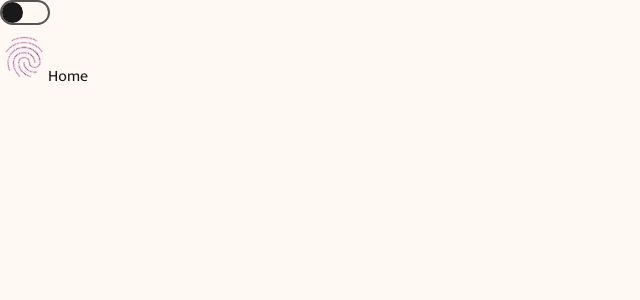
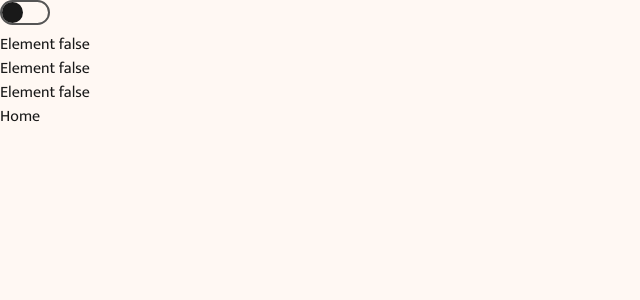
Before and after one commit to naHDop-tech/e-passport, a React (Create React App) app in the folder client/: page / in a window 1280 px wide. Shown: the top 300 px of the page, without its empty margins (0-640 px from the left). Built offline with nearby package versions, Linux system fonts and the light colour scheme.

Commit message:
feat: implement test navbar

```diff
--- a/client/src/App.tsx
+++ b/client/src/App.tsx
@@ -1,19 +1,22 @@
-import { useRecoilValue } from 'recoil'
+// import { useRecoilValue } from 'recoil'
 import { Route, BrowserRouter as Router, Routes } from 'react-router-dom';
 
 import { ThemeToggle } from './components/common/ThemeToggle'
 import { withTheme } from './components/HOC/withTheme'
-import { themeStateSelector } from './store/theme/selector'
-import { ReactComponent as FingerPrint } from '../src/img/svg/finger-print.icon.svg';
+// import { themeStateSelector } from './store/theme/selector'
+import { NavSideBar } from './components/NavSideBar'
+import { items } from './components/NavSideBar/types'
+// import { ReactComponent as FingerPrintIcon } from '../src/img/svg/finger-print.icon.svg';
 
 const ThemeToggleWithThemeState = withTheme(ThemeToggle)
 
 export function App(): JSX.Element {
-  const { colorMap } = useRecoilValue(themeStateSelector)
+  // const { colorMap } = useRecoilValue(themeStateSelector)
   return (
     <>
       <ThemeToggleWithThemeState />
-      <FingerPrint color={colorMap['--color-accent']} />
+      <NavSideBar items={items} />
+      {/* <FingerPrintIcon color={colorMap['--color-accent']} /> */}
       <Router>
         <Routes>
           <Route path='/' element={<>Home</>} />
--- /dev/null
+++ b/client/src/components/NavSideBar/NavSideBar.module.css
@@ -0,0 +1,8 @@
+.wrapper {
+  width: 300px;
+  backgroud-color: var(--color-primary);
+}
+
+.active {
+  color: var(--color-secondary);
+}
--- /dev/null
+++ b/client/src/components/NavSideBar/NavSideBar.tsx
@@ -0,0 +1,54 @@
+
+import { useState } from 'react'
+
+import s from './NavSideBar.module.css'
+
+import { IItem } from './types'
+const styles = s as unknown as INavSideBarStyle
+
+interface INavSideBarStyle {
+  title: string
+  navContent: string
+  wrapper: string
+}
+
+export type NavSideBarProps = {
+  items: IItem[]
+}
+
+export function NavSideBar(props: NavSideBarProps): JSX.Element {
+  const { items } = props
+  const [activeId, setActiveId] = useState<string>()
+
+  const handler = (id: string) => {
+    setActiveId(id);
+  }
+
+  return (
+    <div className={styles.wrapper}>
+      <div className={styles.title}>
+
+      </div>
+      <div className={styles.navContent}>
+        {items.map((item) => {
+          const { component: Item, id } = item;
+          return (
+            <>
+              <Item onClick={() => handler(id)} isActive={activeId === id} />
+            </>
+          )
+        })}
+      </div>
+    </div>
+  )
+}
+
+export function Foo(props: {onClick: () => void, isActive: boolean }) {
+  const { onClick, isActive } = props
+
+  return (
+    <>
+      <div onClick={onClick}>{`Element ${isActive}`}</div>
+    </>
+  )
+}
--- /dev/null
+++ b/client/src/components/NavSideBar/index.ts
@@ -0,0 +1,2 @@
+export { NavSideBar } from './NavSideBar'
+export type { NavSideBarProps } from './NavSideBar'
--- /dev/null
+++ b/client/src/components/NavSideBar/types.ts
@@ -0,0 +1,26 @@
+import { Foo } from './NavSideBar'
+
+export interface IItem {
+  id: string
+  component: (props: {onClick: () => void, isActive: boolean }) => JSX.Element
+  title: string
+  isDisabled?: boolean
+}
+
+export const items: IItem[] = [
+  {
+    id: 'k2j3h4e',
+    title: 'search',
+    component: Foo
+  },
+  {
+    id: 'l23k4j2',
+    title: 'main',
+    component: Foo
+  },
+  {
+    id: 'kj2435kj',
+    title: 'setting',
+    component: Foo
+  }
+]
```
